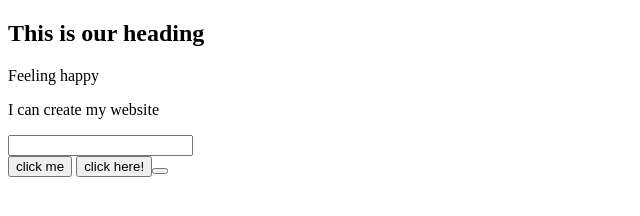
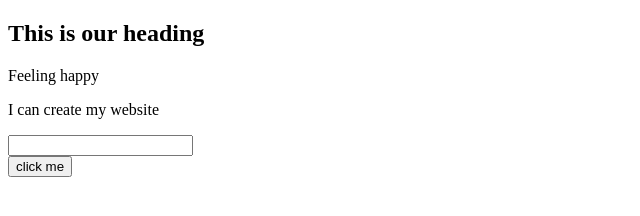
Before and after one commit to fahimbiswas/fahimbiswas, a plain HTML site: page my first website/index.html in a window 1280 px wide. Shown: the whole page, without its empty margins (0-640 px from the left). Drawn offline with Linux system fonts and the light colour scheme.

Commit message:
Update index.html

```diff
--- a/my first website/index.html
+++ b/my first website/index.html
@@ -13,6 +13,6 @@
     <input type="text">
     <br>
     <button>click me</button>
-    <button>click here!<button>
+
 </body>
 </html>
```
